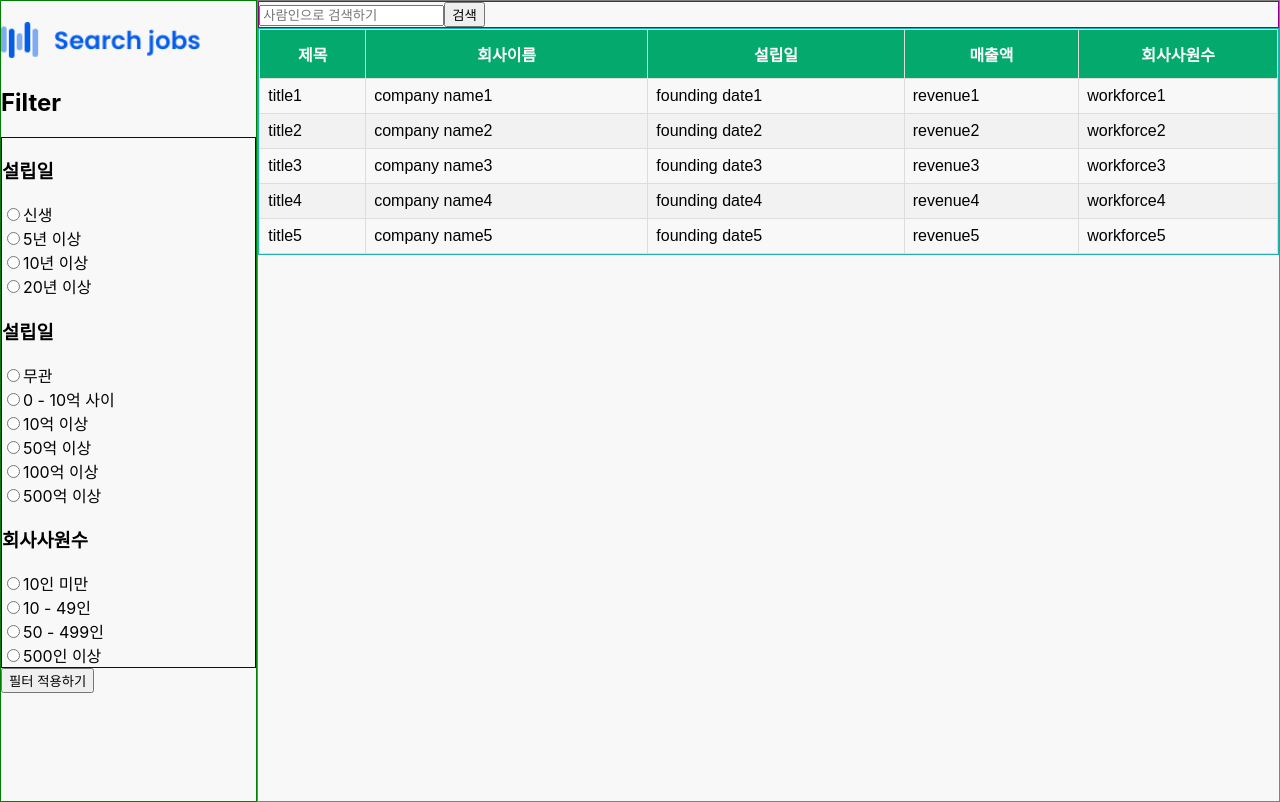
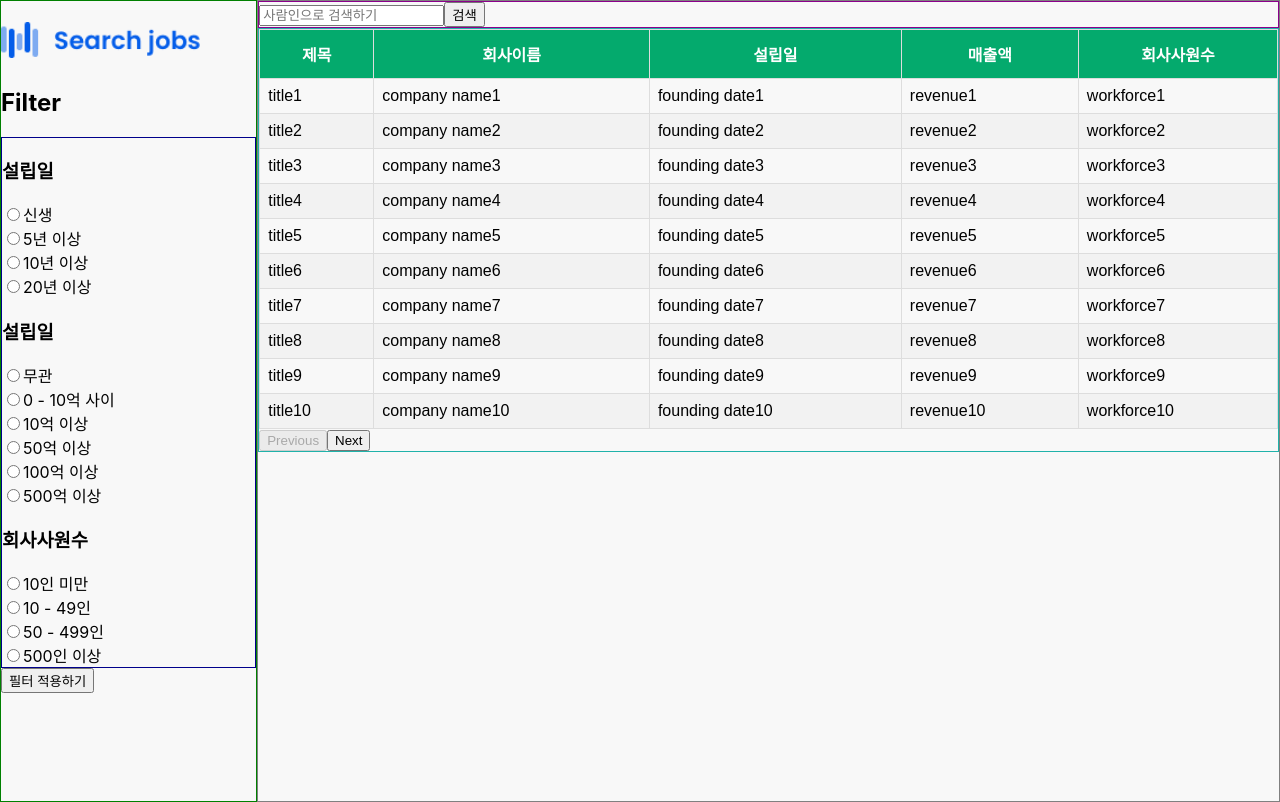
Before and after one commit to hyeonahc/job-search, a React (Create React App) app in the folder front/: page / in a window 1280 px wide. Built offline with nearby package versions, Linux system fonts and the light colour scheme.

Commit message:
create pagination on table

```diff
--- a/front/src/components/Table.js
+++ b/front/src/components/Table.js
@@ -1,6 +1,6 @@
 import React, { useMemo } from 'react';
 import './Table.scss';
-import { useTable } from 'react-table';
+import { useTable, usePagination } from 'react-table';
 import Saramin from '../saramin.json';
 import { Columns } from './Columns';
 
@@ -8,15 +8,37 @@ const Table = () => {
   const columns = useMemo(() => Columns, []);
   const data = useMemo(() => Saramin, []);
 
-  const tableInstance = useTable({
+  // const { getTableProps, getTableBodyProps, headerGroups, rows, prepareRow } =
+  //   useTable(
+  //     {
+  //       columns: columns,
+  //       data: data,
+  //     },
+  //     usePagination
+  //   );
+
+  const tableInstance = useTable(
+    {
       columns: columns,
       data: data,
-  });
+    },
+    usePagination
+  );
 
-  const { getTableProps, getTableBodyProps, headerGroups, rows, prepareRow } =
-    tableInstance;
+  const {
+    getTableProps,
+    getTableBodyProps,
+    headerGroups,
+    page,
+    nextPage,
+    previousPage,
+    prepareRow,
+    canPreviousPage,
+    canNextPage,
+  } = tableInstance;
 
   return (
+    <>
       <table {...getTableProps()}>
         <thead>
           {headerGroups.map(headerGroup => (
@@ -28,18 +50,30 @@ const Table = () => {
           ))}
         </thead>
         <tbody {...getTableBodyProps()}>
-        {rows.map(row => {
+          {page.map(row => {
             prepareRow(row);
             return (
               <tr {...row.getRowProps()}>
                 {row.cells.map(cell => {
-                return <td {...cell.getCellProps()}>{cell.render('Cell')}</td>;
+                  return (
+                    <td {...cell.getCellProps()}>{cell.render('Cell')}</td>
+                  );
                 })}
               </tr>
             );
           })}
         </tbody>
       </table>
+
+      <div>
+        <button onClick={() => previousPage()} disabled={!canPreviousPage}>
+          Previous
+        </button>
+        <button onClick={() => nextPage()} disabled={!canNextPage}>
+          Next
+        </button>
+      </div>
+    </>
   );
 };
 
--- a/front/src/saramin.json
+++ b/front/src/saramin.json
@@ -33,5 +33,110 @@
     "foundingDate": "founding date5",
     "revenue": "revenue5",
     "workforce": "workforce5"
+  },
+  {
+    "title": "title6",
+    "companyName": "company name6",
+    "foundingDate": "founding date6",
+    "revenue": "revenue6",
+    "workforce": "workforce6"
+  },
+  {
+    "title": "title7",
+    "companyName": "company name7",
+    "foundingDate": "founding date7",
+    "revenue": "revenue7",
+    "workforce": "workforce7"
+  },
+  {
+    "title": "title8",
+    "companyName": "company name8",
+    "foundingDate": "founding date8",
+    "revenue": "revenue8",
+    "workforce": "workforce8"
+  },
+  {
+    "title": "title9",
+    "companyName": "company name9",
+    "foundingDate": "founding date9",
+    "revenue": "revenue9",
+    "workforce": "workforce9"
+  },
+  {
+    "title": "title10",
+    "companyName": "company name10",
+    "foundingDate": "founding date10",
+    "revenue": "revenue10",
+    "workforce": "workforce10"
+  },
+  {
+    "title": "title11",
+    "companyName": "company name11",
+    "foundingDate": "founding date11",
+    "revenue": "revenue11",
+    "workforce": "workforce11"
+  },
+  {
+    "title": "title12",
+    "companyName": "company name12",
+    "foundingDate": "founding date12",
+    "revenue": "revenue12",
+    "workforce": "workforce12"
+  },
+  {
+    "title": "title13",
+    "companyName": "company name13",
+    "foundingDate": "founding date13",
+    "revenue": "revenue13",
+    "workforce": "workforce13"
+  },
+  {
+    "title": "title14",
+    "companyName": "company name14",
+    "foundingDate": "founding date14",
+    "revenue": "revenue14",
+    "workforce": "workforce14"
+  },
+  {
+    "title": "title15",
+    "companyName": "company name15",
+    "foundingDate": "founding date15",
+    "revenue": "revenue15",
+    "workforce": "workforce15"
+  },
+  {
+    "title": "title16",
+    "companyName": "company name16",
+    "foundingDate": "founding date16",
+    "revenue": "revenue16",
+    "workforce": "workforce16"
+  },
+  {
+    "title": "title17",
+    "companyName": "company name17",
+    "foundingDate": "founding date17",
+    "revenue": "revenue17",
+    "workforce": "workforce17"
+  },
+  {
+    "title": "title18",
+    "companyName": "company name18",
+    "foundingDate": "founding date18",
+    "revenue": "revenue18",
+    "workforce": "workforce18"
+  },
+  {
+    "title": "title19",
+    "companyName": "company name19",
+    "foundingDate": "founding date19",
+    "revenue": "revenue19",
+    "workforce": "workforce19"
+  },
+  {
+    "title": "title20",
+    "companyName": "company name20",
+    "foundingDate": "founding date20",
+    "revenue": "revenue20",
+    "workforce": "workforce20"
   }
 ]
```
Lines whose indentation alone changed are shown as unchanged.
